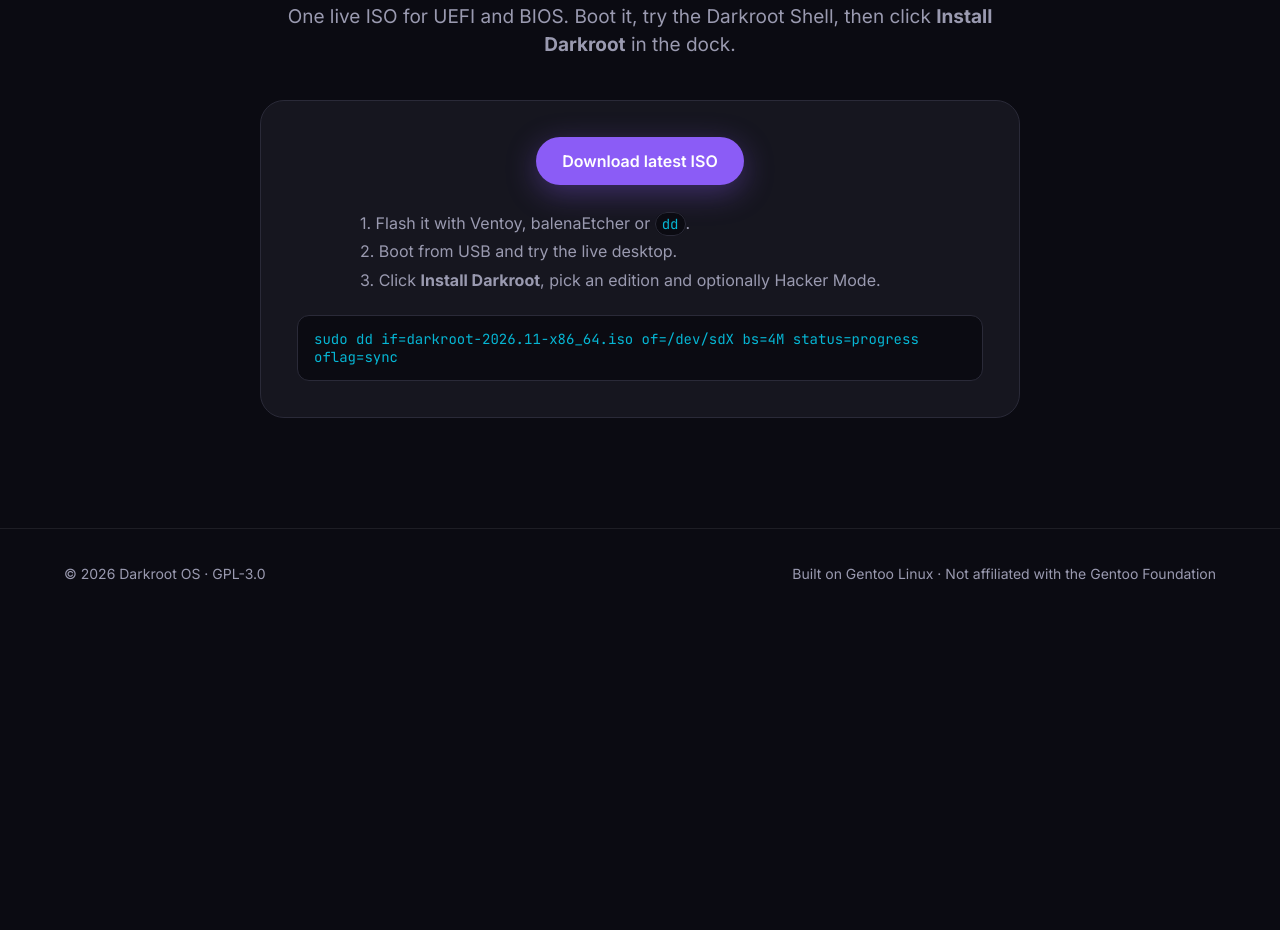
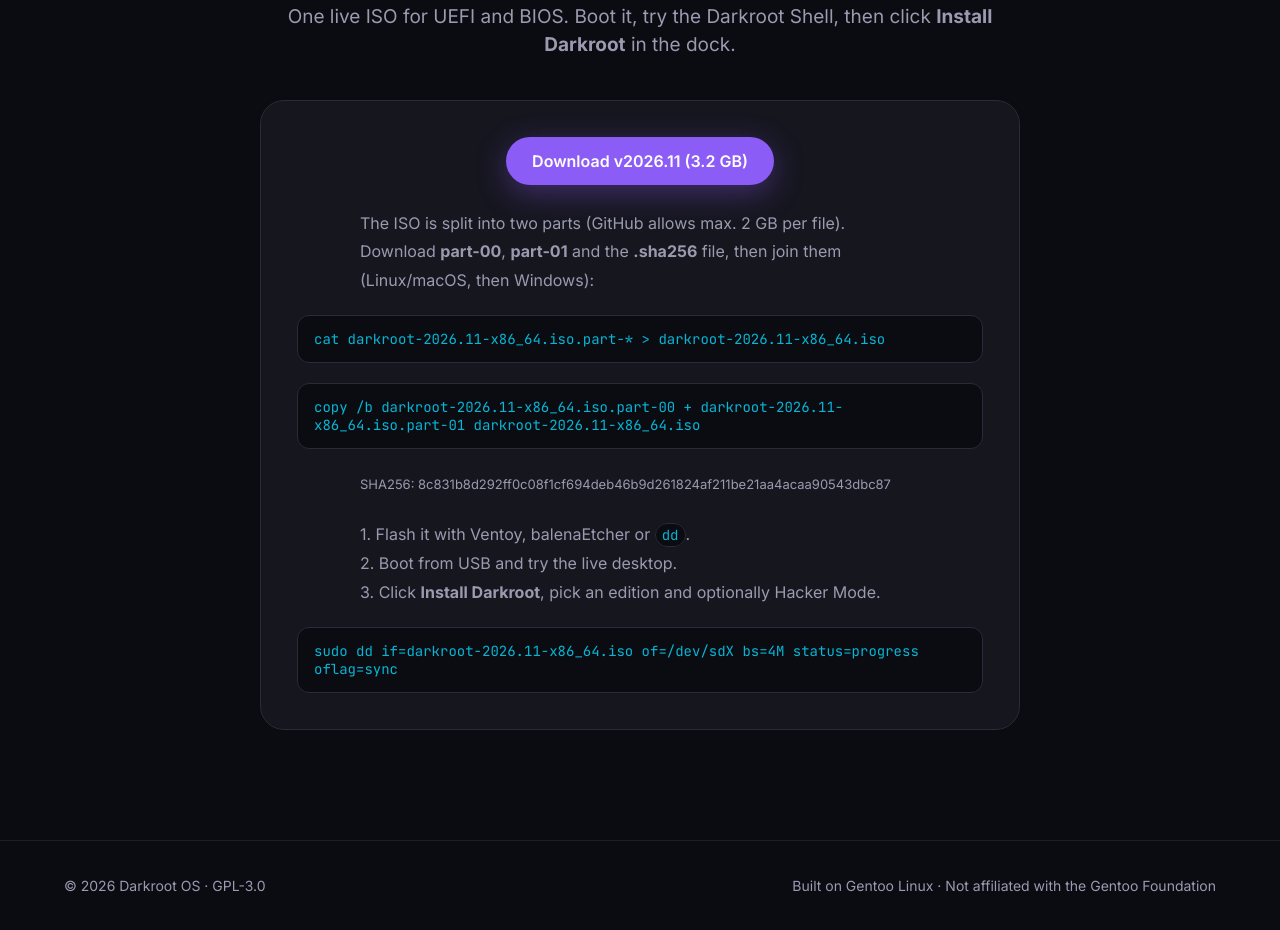
Before and after one commit to Real3rr0r303YT/Darkroot-OS, a plain HTML site: page docs/index.html in a window 1280 px wide. Shown: the part 3317-4247 px from the top of the page. Before the commit the page ends 3935 px from the top, so only its background shows below. Drawn offline with Linux system fonts and the light colour scheme.

Commit message:
docs: download section for release v2026.11 (split ISO, join, sha256)
Co-Authored-By: Claude Opus 5.5 <noreply@anthropic.com>

```diff
--- a/docs/index.html
+++ b/docs/index.html
@@ -176,7 +176,13 @@ Nmap scan report for router.lan (10.0.0.1) …</pre>
     <h2>Download Darkroot OS</h2>
     <p class="sub">One live ISO for UEFI and BIOS. Boot it, try the Darkroot Shell, then click <b>Install Darkroot</b> in the dock.</p>
     <div class="dl-box">
-      <a class="btn btn-primary" href="https://github.com/Real3rr0r303YT/Darkroot-OS/releases/latest">Download latest ISO</a>
+      <a class="btn btn-primary" href="https://github.com/Real3rr0r303YT/Darkroot-OS/releases/latest">Download v2026.11 (3.2 GB)</a>
+      <div class="steps">
+        The ISO is split into two parts (GitHub allows max. 2 GB per file). Download <b>part-00</b>, <b>part-01</b> and the <b>.sha256</b> file, then join them (Linux/macOS, then Windows):
+      </div>
+      <code>cat darkroot-2026.11-x86_64.iso.part-* &gt; darkroot-2026.11-x86_64.iso</code>
+      <code>copy /b darkroot-2026.11-x86_64.iso.part-00 + darkroot-2026.11-x86_64.iso.part-01 darkroot-2026.11-x86_64.iso</code>
+      <div class="steps" style="font-size:13px;word-break:break-all">SHA256: 8c831b8d292ff0c08f1cf694deb46b9d261824af211be21aa4acaa90543dbc87</div>
       <div class="steps">
         1. Flash it with Ventoy, balenaEtcher or <code style="display:inline;padding:2px 6px;margin:0">dd</code>.<br>
         2. Boot from USB and try the live desktop.<br>
```
Also changed, not shown: 1 other file.
